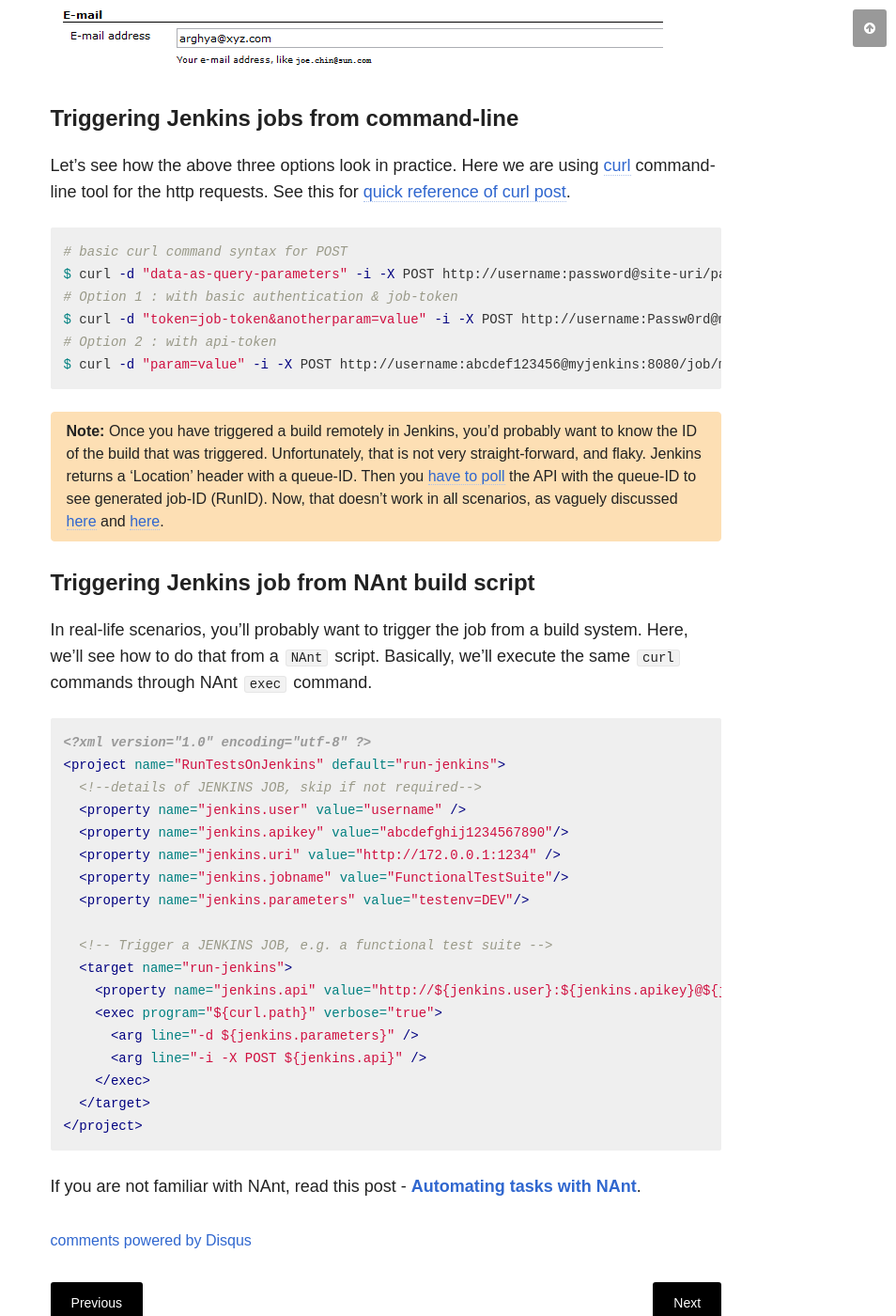
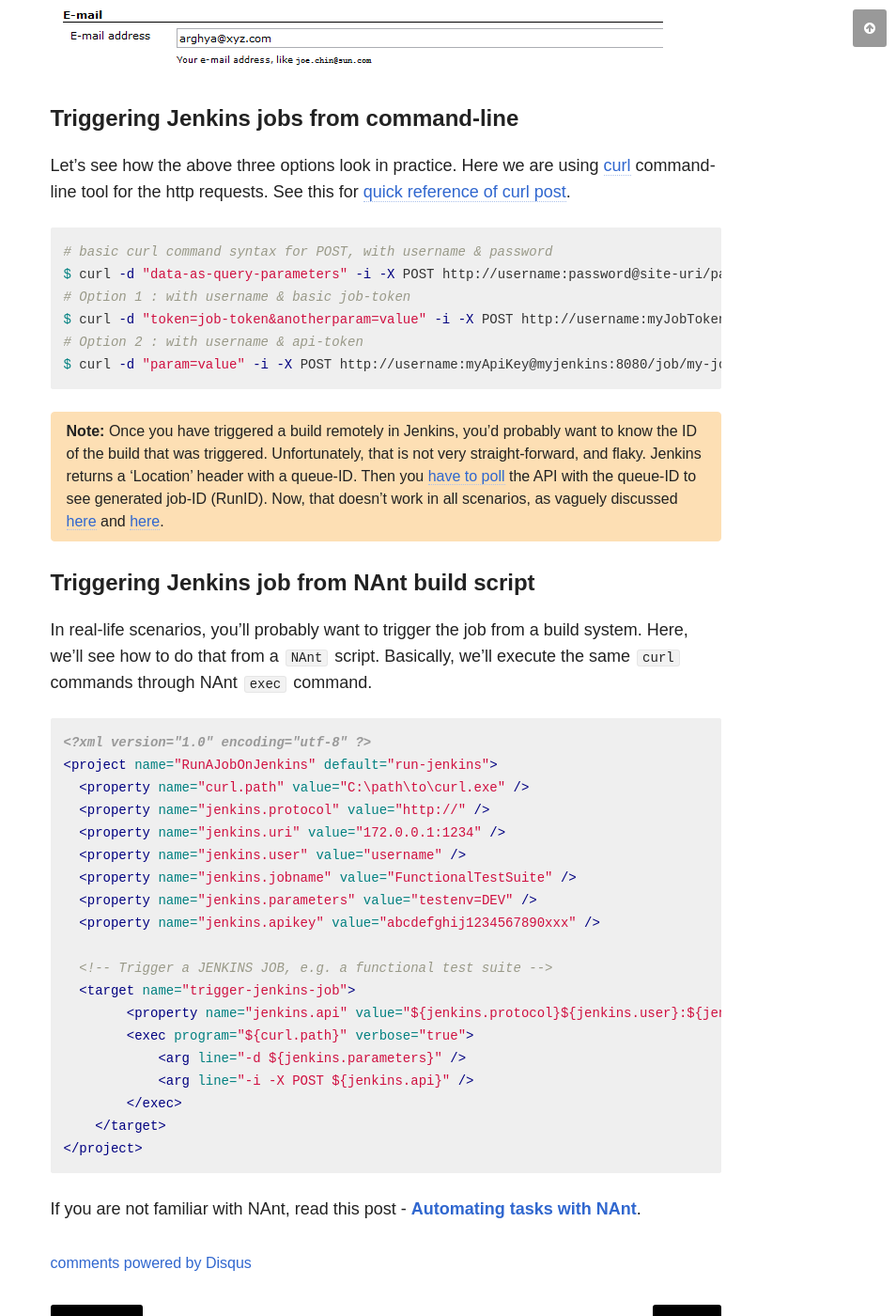
Before and after one commit to chakrabar/chakrabar.github.io, a Jekyll site: the page built from _posts/articles/2018-04-19-triggering-jenkins-job-remotely.md, in a window 1280 px wide and 1400 px high, scrolled down 2872 px. Shown: the whole window at 94% size, without its empty margins (326-1280 px from the left). Built offline with Jekyll 4.4.1, drawn with Linux system fonts in a browser that asks for light colours; nearby versions of some CDN libraries; comment, search, counter and statistics services are not loaded.

Commit message:
Improving the scripts

````diff
--- a/_posts/articles/2018-04-19-triggering-jenkins-job-remotely.md
+++ b/_posts/articles/2018-04-19-triggering-jenkins-job-remotely.md
@@ -49,12 +50,12 @@
 Let's see how the above three options look in practice. Here we are using [curl](https://curl.haxx.se/) command-line tool for the http requests. See this for [quick reference of curl post](https://gist.github.com/subfuzion/08c5d85437d5d4f00e58).
 
 ```bash
-# basic curl command syntax for POST
+# basic curl command syntax for POST, with username & password
 $ curl -d "data-as-query-parameters" -i -X POST http://username:password@site-uri/path
-# Option 1 : with basic authentication & job-token
-$ curl -d "token=job-token&anotherparam=value" -i -X POST http://username:Passw0rd@myjenkins:8080/job/my-job/buildWithParameters
-# Option 2 : with api-token
-$ curl -d "param=value" -i -X POST http://username:abcdef123456@myjenkins:8080/job/my-job/buildWithParameters
+# Option 1 : with username & basic job-token
+$ curl -d "token=job-token&anotherparam=value" -i -X POST http://username:myJobToken@myjenkins:8080/job/my-job/buildWithParameters
+# Option 2 : with username & api-token
+$ curl -d "param=value" -i -X POST http://username:myApiKey@myjenkins:8080/job/my-job/buildWithParameters
 ```
 
 **Note:** Once you have triggered a build remotely in Jenkins, you'd probably want to know the ID of the build that was triggered. Unfortunately, that is not very straight-forward, and flaky. Jenkins returns a 'Location' header with a queue-ID. Then you [have to poll](https://stackoverflow.com/questions/24507262/retrieve-id-of-remotely-triggered-jenkins-job) the API with the queue-ID to see generated job-ID (RunID). Now, that doesn't work in all scenarios, as vaguely discussed [here](https://issues.jenkins-ci.org/browse/JENKINS-30317) and [here](https://issues.jenkins-ci.org/browse/JENKINS-31039).
@@ -66,22 +67,23 @@
 
 ```xml
 <?xml version="1.0" encoding="utf-8" ?>
-<project name="RunTestsOnJenkins" default="run-jenkins">
-  <!--details of JENKINS JOB, skip if not required-->
+<project name="RunAJobOnJenkins" default="run-jenkins">
+  <property name="curl.path" value="C:\path\to\curl.exe" />
+  <property name="jenkins.protocol" value="http://" />
+  <property name="jenkins.uri" value="172.0.0.1:1234" />
   <property name="jenkins.user" value="username" />
-  <property name="jenkins.apikey" value="abcdefghij1234567890"/>
-  <property name="jenkins.uri" value="http://172.0.0.1:1234" />
-  <property name="jenkins.jobname" value="FunctionalTestSuite"/>
-  <property name="jenkins.parameters" value="testenv=DEV"/>
+  <property name="jenkins.jobname" value="FunctionalTestSuite" />
+  <property name="jenkins.parameters" value="testenv=DEV" />
+  <property name="jenkins.apikey" value="abcdefghij1234567890xxx" />
 
   <!-- Trigger a JENKINS JOB, e.g. a functional test suite -->
-  <target name="run-jenkins">
-    <property name="jenkins.api" value="http://${jenkins.user}:${jenkins.apikey}@${jenkins.uri}/job/${jenkins.jobname}/buildWithParameters" />
-    <exec program="${curl.path}" verbose="true">
-      <arg line="-d ${jenkins.parameters}" />
-      <arg line="-i -X POST ${jenkins.api}" />
-    </exec>
-  </target>
+  <target name="trigger-jenkins-job">
+        <property name="jenkins.api" value="${jenkins.protocol}${jenkins.user}:${jenkins.apikey}@${jenkins.uri}/job/${jenkins.jobname}/buildWithParameters" />
+        <exec program="${curl.path}" verbose="true">
+            <arg line="-d ${jenkins.parameters}" />
+            <arg line="-i -X POST ${jenkins.api}" />
+        </exec>
+    </target>
 </project>
 ```
 
````
Also changed, not shown: other parts of _posts/articles/2018-04-19-triggering-jenkins-job-remotely.md (+1 -0 lines).
